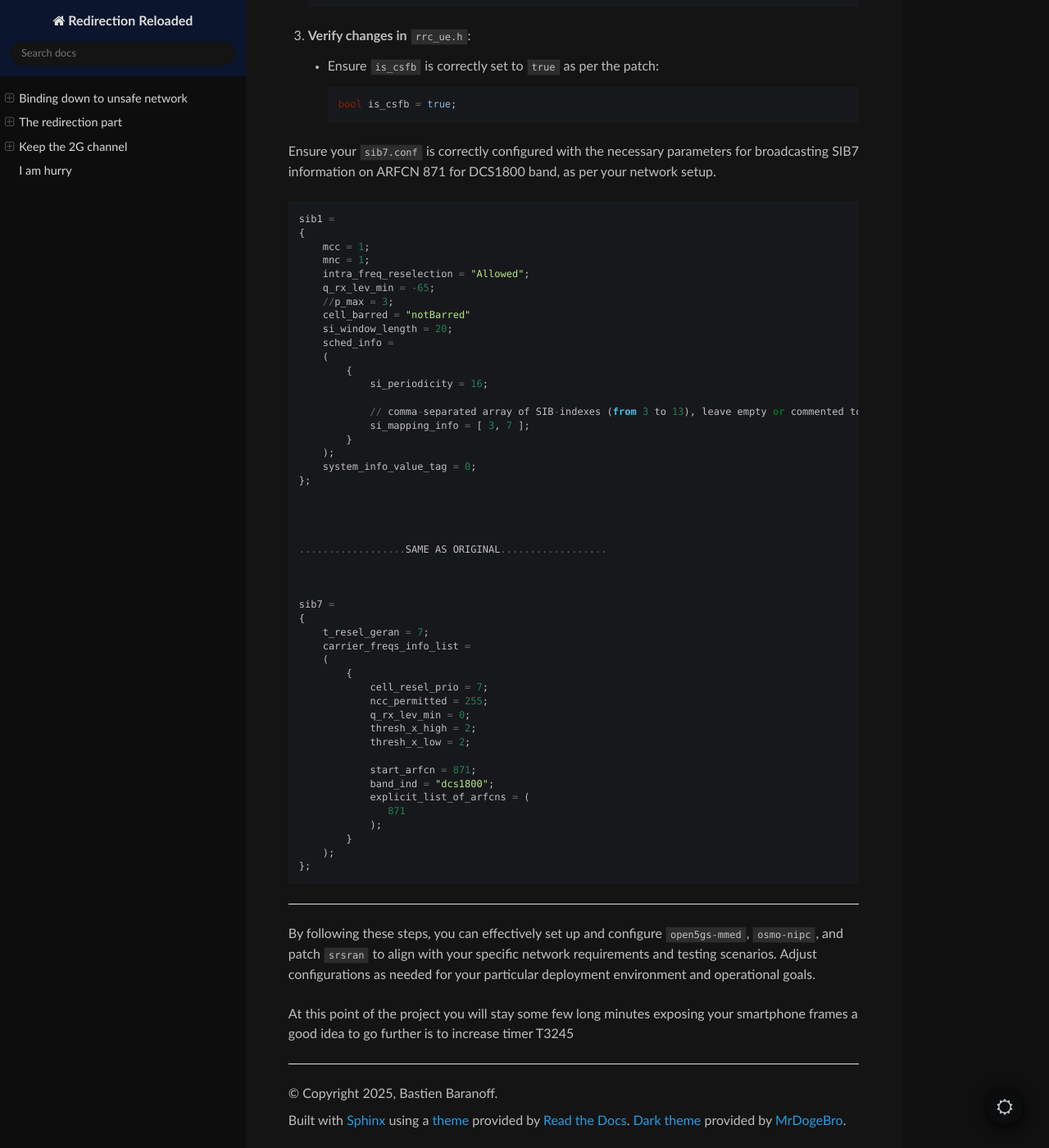
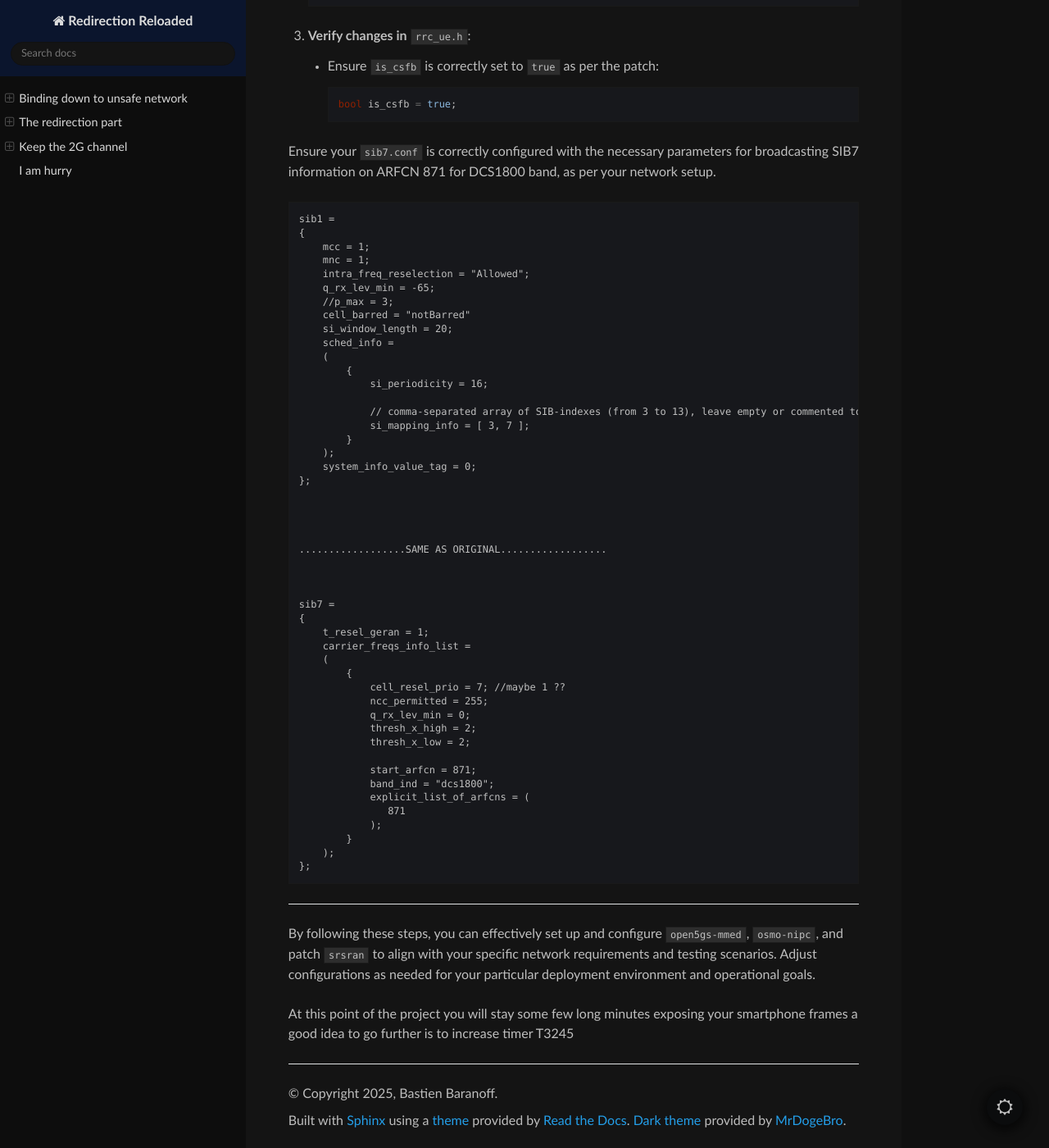
Before and after one commit to bbaranoff/binding-down-to-gsm, a Sphinx documentation site: the page built from docs/index.rst, in a window 1280 px wide and 1400 px high, scrolled down 9461 px. Shown: the whole window at 82% size. Built offline with Sphinx 7.4.7 and the Read the Docs theme 3.1.0, drawn with Linux system fonts in a browser that asks for light colours.

Commit message:
Update index.rst

```diff
--- a/docs/index.rst
+++ b/docs/index.rst
@@ -575,11 +575,11 @@ band, as per your network setup.
 
    sib7 =
    {
-       t_resel_geran = 7;
+       t_resel_geran = 1;
        carrier_freqs_info_list =
        (
            {
-               cell_resel_prio = 7;
+               cell_resel_prio = 7; //maybe 1 ??
                ncc_permitted = 255;
                q_rx_lev_min = 0;
                thresh_x_high = 2;
```
